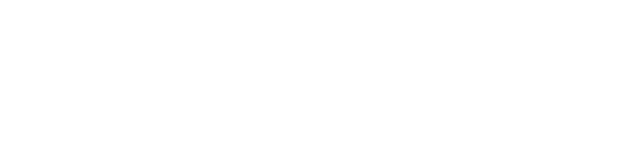
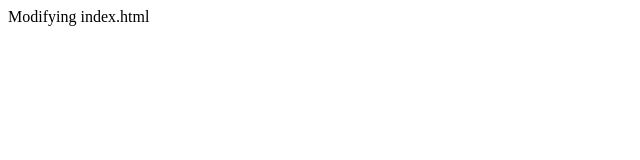
Before and after one commit to divya-nade/myRepo3, a plain HTML site: page index.html in a window 1280 px wide. Shown: the whole page, without its empty margins (0-640 px from the left). Drawn offline with Linux system fonts and the light colour scheme.

Commit message:
Update index.html

```diff
--- a/index.html
+++ b/index.html
@@ -1 +1,7 @@
-<html><head></head><body></body></html>
+<html>
+  <head>
+  </head>
+  <body>
+    Modifying index.html
+  </body>
+</html>
```
